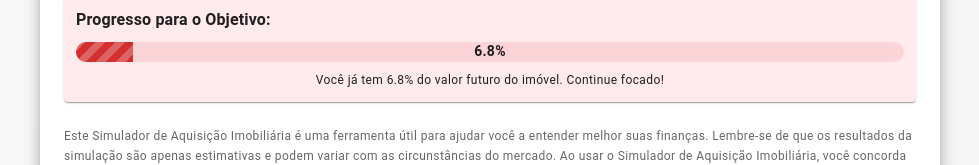
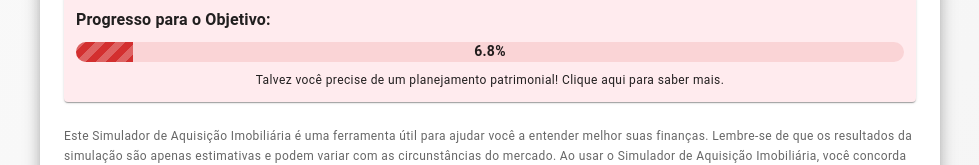
Before and after one commit to SandroAS/calculadora-imobiliaria, a Vue app: page / in a window 1280 px wide. Shown: the part 488-653 px from the top of the page, without its empty margins (150-1129 px from the left). Built offline with nearby package versions, Linux system fonts and the light colour scheme; the HTML template or start-up script is replaced by a standard one.

Commit message:
ajuste mensage

```diff
--- a/src/App.vue
+++ b/src/App.vue
@@ -243,12 +243,19 @@ const progressStatusText = computed(() => {
   if (progressPercentage.value >= 100) {
     return 'Parabéns! Você já atingiu (ou superou) o valor necessário para o imóvel!';
   }
+
   // Se o cálculo indica que nunca vai conseguir
   if (tempoAteConseguirEmMeses.value === Infinity) {
     return 'Com as informações atuais, pode ser difícil atingir o objetivo. Considere aumentar a poupança ou o rendimento.';
   }
-  // Se ainda falta
-  return `Você já tem ${progressPercentage.value.toFixed(1)}% do valor futuro do imóvel. Continue focado!`;
+
+  const anosRestantes = tempoAteConseguirEmMeses.value / 12;
+
+  if (anosRestantes < 2) {
+    return 'Vejo que você está próximo do seu objetivo! Continue poupando.';
+  } else { // Implicitamente, se for 2 anos ou mais
+    return 'Talvez você precise de um planejamento patrimonial! Clique aqui para saber mais.';
+  }
 });
 
 // Função para realizar os cálculos da simulação
```
